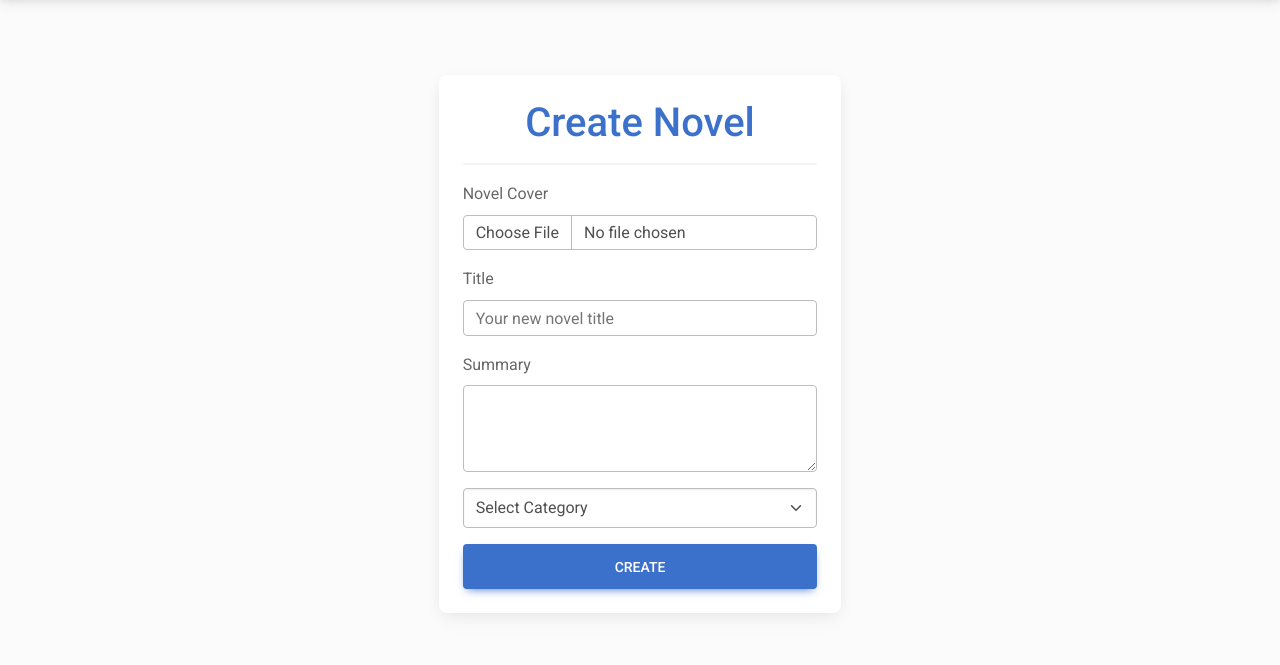
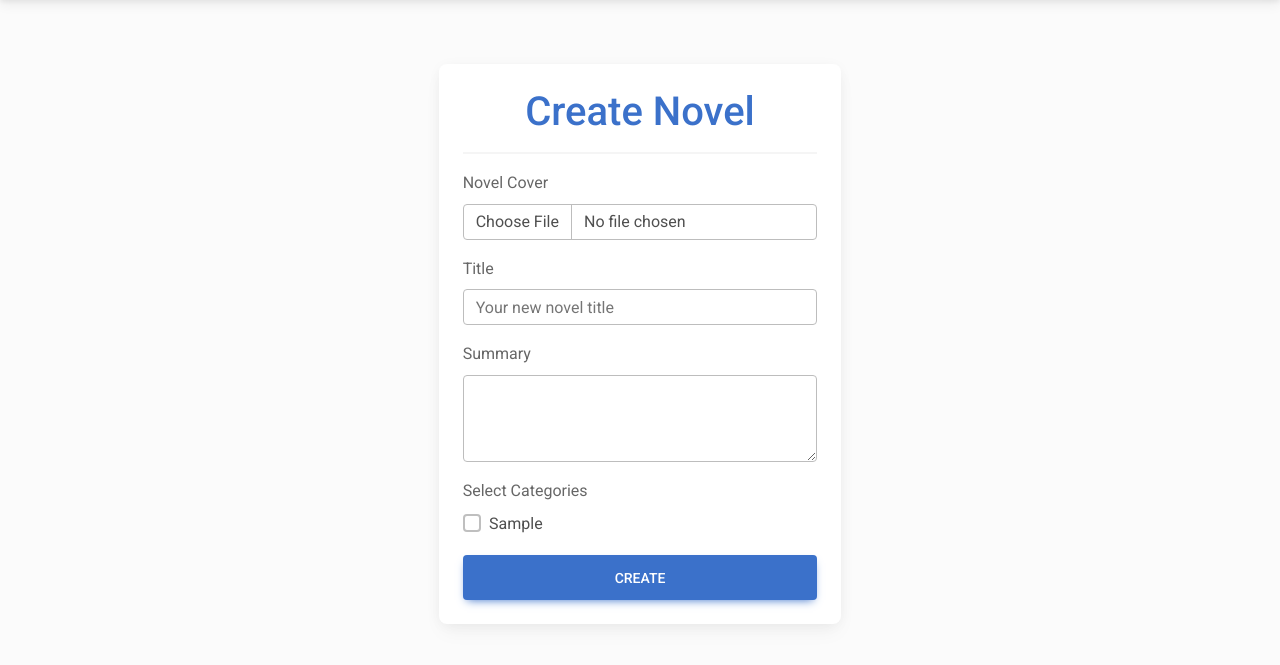
Before and after one commit to rylejaylee/Shappy, a PHP site: page /novel/create in a window 1280 px wide. Shown: the part 68-733 px from the top of the page. Run offline with PHP 8.4, Linux system fonts and the light colour scheme; the visitor is signed in with stand-in values (Sample User, id 1); tables that the repository leaves empty or names only in its code hold one stand-in row (values such as "Sample post"); some libraries are stand-ins or nearby versions.

Commit message:
Update categories to be multiple

```diff
--- a/src/Controllers/NovelsController.php
+++ b/src/Controllers/NovelsController.php
@@ -9,9 +9,11 @@ use Shappy\Models\Chapter;
 use Shappy\Models\Novel;
 use Shappy\Models\Rating;
 use Shappy\Models\Review;
+use Shappy\Models\Views;
 use Shappy\Utils\Guard;
 use Shappy\Utils\Pagination;
 use Shappy\Utils\Validator;
+use Symfony\Component\VarDumper\Caster\Caster;
 
 class NovelsController extends Controller
 {
@@ -29,14 +31,21 @@ class NovelsController extends Controller
 
         $novel = $this->novel->get_by_slug_with_user($slug);
 
-        if(!$novel) return error_404();
+        if (!$novel) return error_404();
+
+        $category = new Category;
+        $categories = array_map(fn($cat) => $cat->category  ,$category->get_by_novel($novel->id));
+
+        $novel->categories = $categories;
 
         $chapter = new Chapter;
         $chapters = $chapter->get_all_by_novel_id($novel->id);
 
-
         $review = new Review;
         $reviews = $review->get_all_by_novel_id($novel->id);
+
+        $views = new Views;
+        $novel->views = $views->get_by_novel($novel->id)->total_views;
 
         $rating = new Rating;
         $ratings_average = $rating->get_average($novel->id);
@@ -91,7 +100,6 @@ class NovelsController extends Controller
                     break;
             }
         }
-        // dd($_ratings);
 
         return $this->view("novel/fetch", [
             'novel' => $novel,
@@ -113,17 +121,19 @@ class NovelsController extends Controller
     public function store(Request $request)
     {
         Guard::authorized();
+        $category = new Category;
 
         $title = $request->input('title');
         $desc = $request->input('desc');
-        $category = $request->input('category');
+        $categories = $request->input('categories');
+
 
         $image_file = $request->file('image');
         $image_name = null;
 
         $this->validator->title($title);
         $this->validator->empty($desc, 'Description');
-        $this->validator->empty($category, 'Category');
+        $this->validator->is_null($categories, 'Category');
         $this->validator->max($desc, 'Description', 5000);
 
         if ($image_file["tmp_name"]) {
@@ -144,11 +154,12 @@ class NovelsController extends Controller
             $image_name = "novels/" . bin2hex(random_bytes(16)) . "." . $image_extension;
         }
 
-        if ($this->novel->create($title, auth()->id, $desc, $category, $image_name)) {
+        $novel = $this->novel->create($title, auth()->id, $desc, $image_name);
+        if ($novel) {
             if ($image_file["tmp_name"]) {
                 move_uploaded_file($image_file["tmp_name"], "assets/images/$image_name");
             }
-
+            $category->create($categories, $novel);
             $this->flash('success', 'Congrats! You have created a new novel');
             return $this->redirect('/');
         }
@@ -165,6 +176,9 @@ class NovelsController extends Controller
         Guard::owner($novel->user_id);
         $category = new Category;
         $categories = $category->get_all();
+        $selectedCategories = $category->get_by_novel($novel->id);
+        $novel->categories = array_map(fn($cat) => $cat->id, $selectedCategories);
+
         return $this->view("novel/edit", ['novel' => $novel, 'categories' => $categories]);
     }
 
@@ -173,26 +187,31 @@ class NovelsController extends Controller
         Guard::authorized();
         $id = $request->input('novel_id');
         $novel = $this->novel->get_by_id($id);
+
         if (!$novel) error_404();
         Guard::owner($novel->user_id);
 
+        $category = new Category;
 
         $novel_id = $request->input('novel_id');
         $title = $request->input('title');
         $desc = $request->input('desc');
-        $category = $request->input('category');
+        $categories = $request->input('categories');
+
 
         $this->validator->title($title);
         $this->validator->empty($desc, 'Description');
         $this->validator->max($desc, 'Description', 5000);
-        $this->validator->empty($category, 'Category');
+        $this->validator->is_null($categories, 'Category');
 
         if ($this->validator->has_error()) {
             $this->flash('error', $this->validator->get_error());
             return $this->redirect('/novel/edit?id=' . $novel_id);
         }
 
-        if ($this->novel->update($title, $desc, $category, $novel_id)) {
+        if ($this->novel->update($title, $desc, $novel_id)) {
+            $category->delete($novel_id);
+            $category->create($categories, $novel_id);
             $this->flash('success', 'Congrats! You have updated a novel');
             return $this->redirect("/novel/fetch?novel=" . $this->novel->title_to_slug($title));
         } else {
--- a/src/Http/Request.php
+++ b/src/Http/Request.php
@@ -63,24 +63,13 @@ class Request
     return $pathInfo;
   }
 
-  // public function post($name, $set_old = 0) {
-  //   $input = $this->sanitize($_POST[$name]);
-  //   if($set_old)
-  //     $_SESSION['_old_input'][$name] = $input;
-  //   return $input;
-  // }
-
-  // public function get($name) {
-  //     return $this->sanitize($_GET[$name]);
-  // }
 
   private function sanitize($input)
   {
-    return trim($input);
-    // return trim(stripslashes(htmlspecialchars($input)));
+    if(is_string($input))
+      return trim($input);
+
+    return $input;
   }
 
-  // public function unset_old() {
-  //     unset( $_SESSION['_old_input']);
-  // }
 }
--- a/src/Models/Category.php
+++ b/src/Models/Category.php
@@ -22,4 +22,64 @@ class Category
         }
         return 0;
     }
+
+    public function get_by_novel($novel_id)
+    {
+        try {
+            $db = new Database;
+            $sql = "SELECT c.id, category
+                    FROM categories_novels as cn
+                    JOIN  categories as c
+                    ON c.id = cn.category_id
+                    WHERE cn.novel_id = :novel_id
+                    ORDER BY c.category";
+
+            $stmt = $db->query($sql, [":novel_id" => $novel_id]);
+            $categories = $stmt->fetchAll();
+
+            $db->close();
+            return $categories;
+        } catch (Exception $e) {
+            echo "ERROR 500 : " . $e->getMessage();
+        }
+        return 0;
+    }
+
+    public function create($categories, $novel_id)
+    {
+        try {
+            $db = new Database;
+            $sql = "INSERT INTO categories_novels (category_id, novel_id) VALUES";
+
+            foreach ($categories as $category_id) {
+                $sql .= "($category_id, $novel_id), ";
+            }
+
+            $sql = rtrim($sql, ", ");
+
+            $stmt = $db->query($sql);
+            $categories = $stmt->fetchAll();
+            $db->close();
+            return $categories;
+        } catch (Exception $e) {
+            echo "ERROR 500 : " . $e->getMessage();
+        }
+        return 0;
+    }
+
+    public function delete($novel_id)
+    {
+        try {
+            $db = new Database;
+            $sql = "DELETE FROM categories_novels WHERE novel_id = :novel_id";
+
+            $stmt = $db->query($sql, [':novel_id' => $novel_id]);
+
+            $db->close();
+            return $stmt;
+        } catch (Exception $e) {
+            echo "ERROR 500 : " . $e->getMessage();
+        }
+        return 0;
+    }
 }
--- a/src/Models/Chapter.php
+++ b/src/Models/Chapter.php
@@ -24,8 +24,11 @@ class Chapter
             ];
 
             $db->query($sql, $params);
+
+            $res =  $db->get_last_inserted_id();
             $db->close();
-            return 1;
+
+            return $res;
         } catch (Exception $e) {
             echo "ERROR 500 : " . $e->getMessage();
         }
--- a/src/Models/Novel.php
+++ b/src/Models/Novel.php
@@ -7,44 +7,43 @@ use Shappy\Utils\Database;
 
 class Novel
 {
-    public function create($title, $user_id, $desc, $category_id, $img = null,)
+    public function create($title, $user_id, $desc, $img = null,)
     {
         try {
             $db = new Database;
-            $sql = "INSERT INTO novels (title, slug, user_id, description, category_id, img) VALUES (:title, :slug, :user_id, :desc, :category_id, :img)";
+            $sql = "INSERT INTO novels (title, slug, user_id, description, img) VALUES (:title, :slug, :user_id, :desc, :img)";
 
             $params = [
                 ":title"        =>      $title,
                 ":slug"         =>      $this->title_to_slug($title),
                 ":user_id"      =>      $user_id,
                 ":desc"         =>      $desc,
-                ":category_id"  =>      $category_id,
                 ":img"          =>      $img,
             ];
 
             $db->query($sql, $params);
+            $last_id = $db->get_last_inserted_id();
             $db->close();
-            return 1;
+            return $last_id;
         } catch (Exception $e) {
             echo "ERROR 500 : " . $e->getMessage();
         }
         return 0;
     }
 
-    public function update($title, $desc, $category_id, $nove_id)
+    public function update($title, $desc, $novel_id)
     {
         try {
             $db = new Database;
             $sql = "UPDATE novels
-                    SET title=:title, slug=:slug, category_id=:category_id, description=:desc
+                    SET title=:title, slug=:slug, description=:desc
                     WHERE id=:novel_id";
 
             $params = [
                 ":title"        =>      $title,
                 ":slug"         =>      $this->title_to_slug($title),
                 ":desc"         =>      $desc,
-                ":category_id"  =>      $category_id,
-                ":novel_id"     =>      $nove_id
+                ":novel_id"     =>      $novel_id
             ];
 
             $db->query($sql, $params);
@@ -60,10 +59,8 @@ class Novel
     {
         try {
             $db = new Database;
-            $sql = "SELECT n.*, category , r.average_rating
+            $sql = "SELECT n.*, r.average_rating
                     FROM novels AS n
-                    JOIN categories AS c
-                    ON n.category_id = c.id
                     LEFT JOIN (SELECT novel_id, AVG(rating) AS average_rating FROM ratings GROUP BY novel_id) AS r
                     ON r.novel_id= n.id
                     ORDER BY updated_at DESC ";
@@ -125,12 +122,10 @@ class Novel
     {
         try {
             $db = new Database;
-            $sql = "SELECT n.id, user_id, title, description, img, slug, n.created_at, n.updated_at, n.status, u.name, u.email, category
+            $sql = "SELECT n.id, user_id, title, description, img, slug, n.created_at, n.updated_at, n.status, u.name, u.email
                     FROM novels as n
                     INNER JOIN users as u
                     ON n.user_id = u.id
-                    INNER JOIN categories as c
-                    on n.category_id = c.id
                     WHERE slug=:slug";
 
             $stmt = $db->query($sql, [':slug' => $slug]);
--- a/src/Utils/Validator.php
+++ b/src/Utils/Validator.php
@@ -139,6 +139,13 @@ class Validator
         if (empty(trim($text))) $this->error_msg =  "$name cannot be empty.";
     }
 
+    public function is_null($input, $name = 'input')
+    {
+        if ($this->error_msg) return;
+        if ($input == null) $this->error_msg =  "$name cannot be empty.";
+    }
+
+
     public function max($text, $name, $max)
     {
         if ($this->error_msg) return;
--- a/views/home.php
+++ b/views/home.php
@@ -43,9 +43,6 @@ function status_color($status)
                                             </h6>
 
                                             <div>
-                                                <small class="text-primary">
-                                                    <i class="fas fa-book-open"></i> <?php echo $novel->category ?>
-                                                </small> <br />
                                                 <div class="text-muted" style="font-size: 12px">
                                                     <i class="fas fa-clock"></i>
                                                     <?php echo hummanDiff($novel->updated_at) ?>
--- a/views/novel/create.php
+++ b/views/novel/create.php
@@ -30,12 +30,22 @@
                         <label class="form-label">Summary</label>
                         <textarea class="form-control" id="editor" name="desc" rows="3"><?php echo old('desc') ?? '' ?></textarea>
                     </div>
-                    <select class="form-select" aria-label="Default select example" name="category">
-                        <option selected value="">Select Category</option>
-                        <?php foreach ($categories as $category): ?>
-                            <option value="<?php echo $category->id ?>"><?php echo $category->category ?></option>
+
+                    <div class="mb-3">
+                        <label class="form-label">Select Categories</label>
+                        <br />
+                        <?php foreach ($categories as $category) : ?>
+                            <div class="form-check form-check-inline">
+                                <input class="form-check-input" type="checkbox" name="categories[]" value="<?php echo $category->id ?>" id="<?php echo $category->id ?>" />
+                                <label class="form-check-label" for="<?php echo $category->id ?>">
+                                    <?php echo $category->category ?>
+                                </label>
+                            </div>
                         <?php endforeach; ?>
-                    </select>
+                    </div>
+
+
+
                     <input type="submit" value="create" name="submit" class="mt-3 btn btn-primary btn-block btn-lg">
                 </form>
             </div>
@@ -47,6 +57,7 @@
 <?php include_once 'views/layouts/footer.php' ?>
 
 <script>
+    $(document).ready(function() {
         tinymce.init({
             selector: 'textarea#editor',
             skin: 'bootstrap',
@@ -54,4 +65,6 @@
             toolbar: 'h1 h2 bold italic strikethrough blockquote bullist numlist backcolor | link image media | removeformat help',
             menubar: false,
         });
+
+    })
 </script>
```
Also changed, not shown: src/Controllers/ChaptersController.php (+8 -1 lines), src/Models/Views.php (added, +61 -0 lines), views/novel/edit.php (+14 -10 lines), views/novel/fetch.php (+6 -3 lines). Lines whose indentation alone changed are shown as unchanged.
